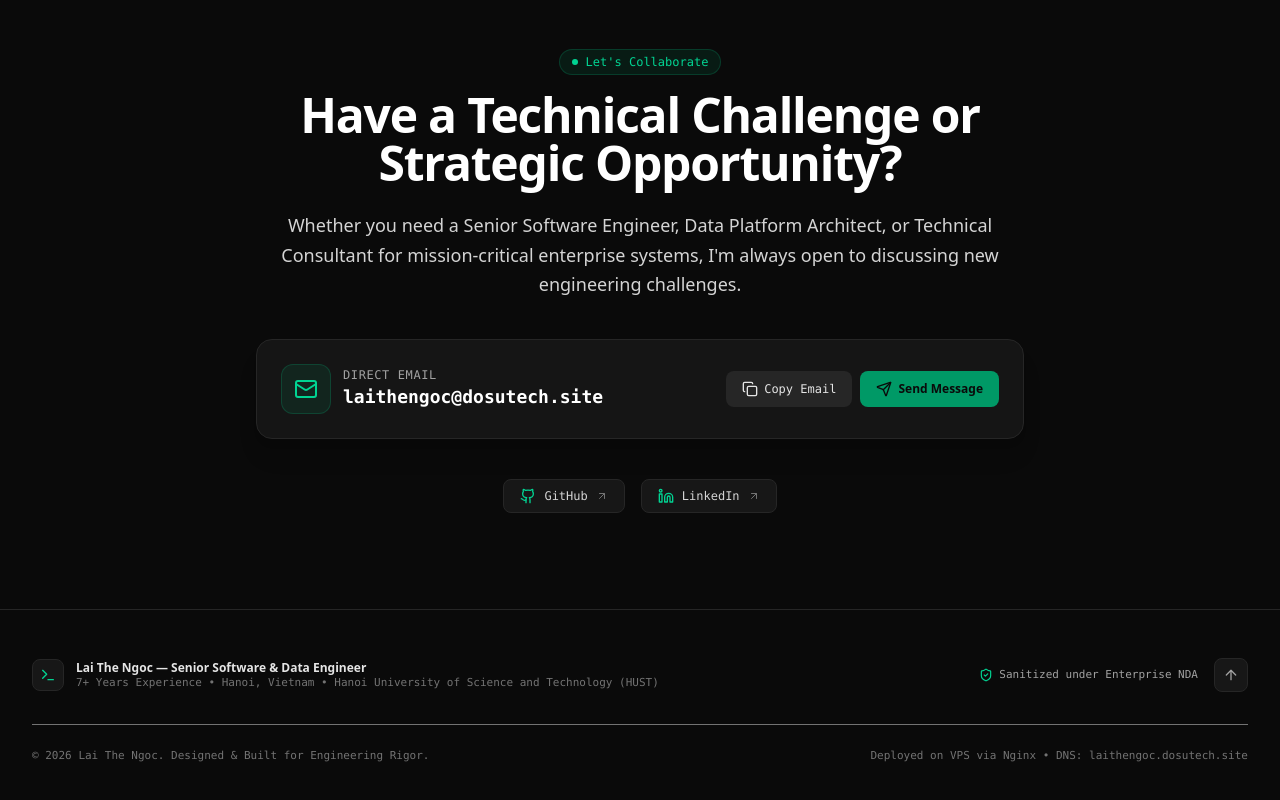
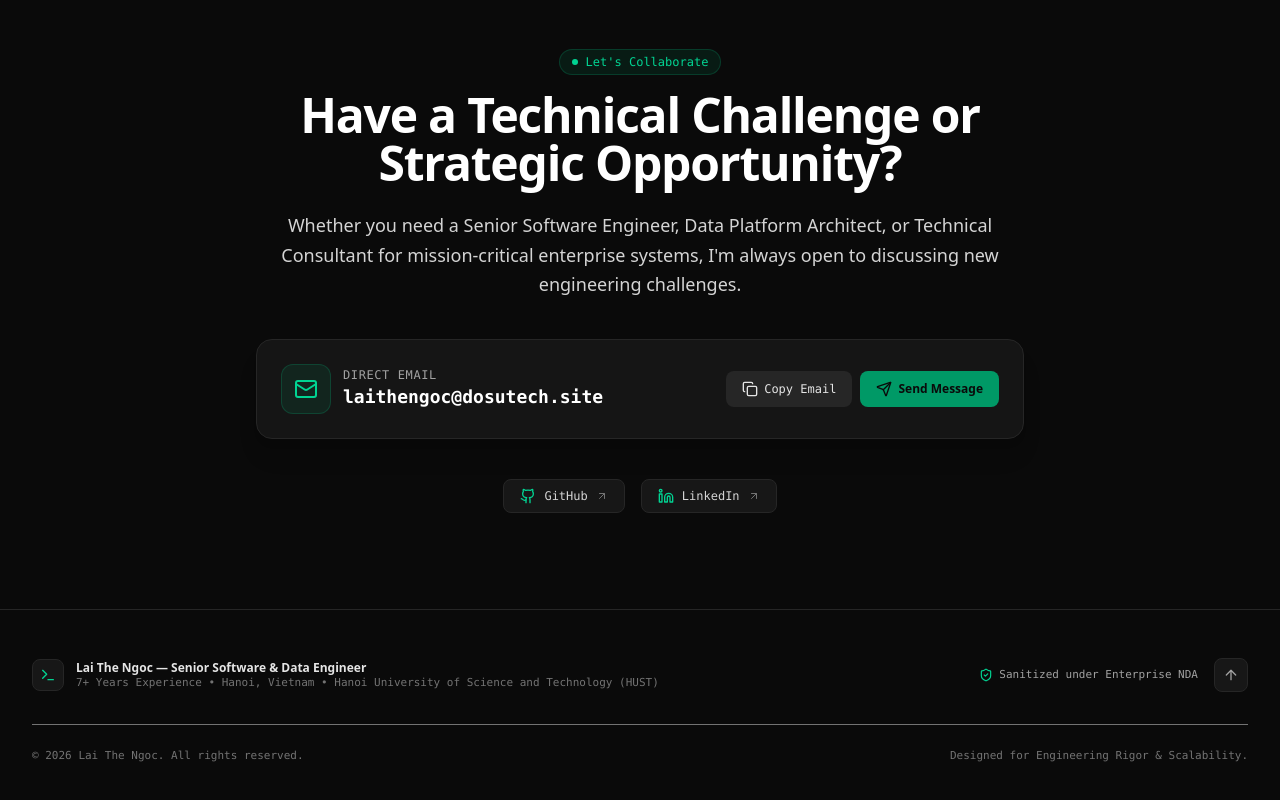
Before and after one commit to ngoclaithe/portfolio, a React (Vite) app: page / in a window 1280 px wide. Shown: the part 9129-9929 px from the top of the page. Built offline with nearby package versions, Linux system fonts and the light colour scheme.

Commit message:
fix: clean up footer text

```diff
--- a/src/components/Footer.tsx
+++ b/src/components/Footer.tsx
@@ -45,10 +45,10 @@ export const Footer: React.FC = () => {
         {/* Legal & Copyright */}
         <div className="mt-8 pt-6 border-t border-neutral-850 flex flex-col sm:flex-row items-center justify-between gap-3 text-[11px] text-neutral-500 font-mono">
           <div>
-            © {new Date().getFullYear()} {profile.name}. Designed & Built for Engineering Rigor.
+            © {new Date().getFullYear()} {profile.name}. All rights reserved.
           </div>
           <div>
-            Deployed on VPS via Nginx • DNS: laithengoc.dosutech.site
+            Designed for Engineering Rigor & Scalability.
           </div>
         </div>
       </div>
```
